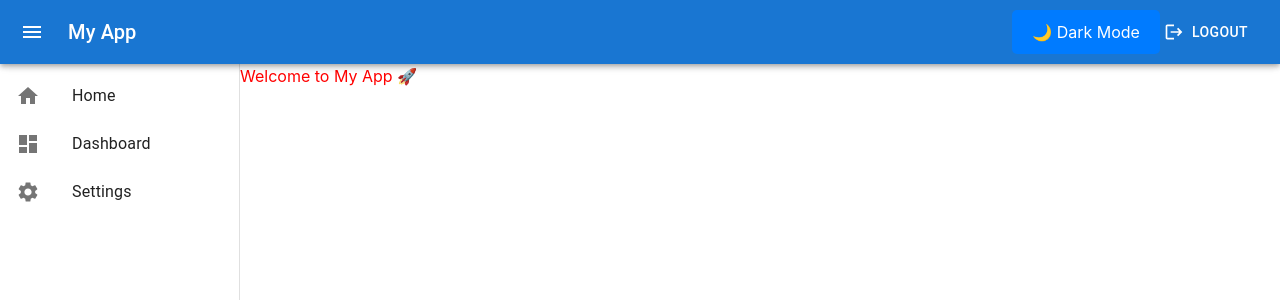
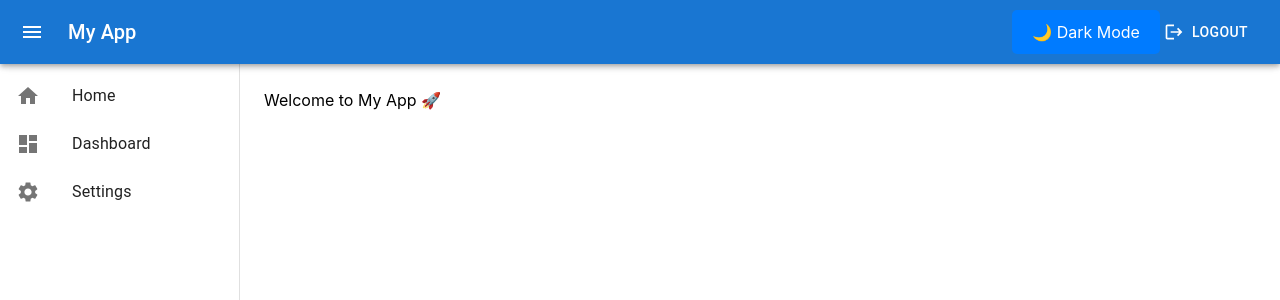
Before and after one commit to ssbugrakaratas/React-TypeScript-Vite-swc-pnpm-base, a React (Vite) app: page / in a window 1280 px wide. Shown: the top 300 px of the page. Built offline with nearby package versions, Linux system fonts and the light colour scheme.

Commit message:
fix: fixed layout problem

```diff
--- a/src/App.tsx
+++ b/src/App.tsx
@@ -1,10 +1,13 @@
+import Layout from "@components/layout/Layout";
 import Home from "@pages/Home";
 
 function App() {
   return (
     <>
       <div>
-        <Home />
+        <Layout>
+          <Home />
+        </Layout>
       </div>
     </>
   );
--- a/src/components/layout/Layout.tsx
+++ b/src/components/layout/Layout.tsx
@@ -79,7 +79,15 @@ const Layout = ({ children }: { children: React.ReactNode }) => {
       </Drawer>
 
       {/* İçerik Alanı */}
-      <Box component="main">
+      <Box
+        component="main"
+        sx={{
+          flexGrow: 1,
+          p: 3,
+          transition: "margin-left 0.3s", // Sidebar açıldığında içerik alanı kayması animasyonu
+          marginLeft: open ? 0 : `${-drawerWidth}px`, // Sidebar açıkken içerik kayacak
+        }}
+      >
         <Toolbar />
         {children}
       </Box>
--- a/src/pages/Home.tsx
+++ b/src/pages/Home.tsx
@@ -1,13 +1,9 @@
-import Layout from "../components/layout/Layout";
-
 const Home = () => {
   return (
     <>
-      <Layout>
-        <div style={{ color: "red" }}>
-          <h1>Welcome to My App 🚀</h1>
-        </div>
-      </Layout>
+      <div>
+        <h1>Welcome to My App 🚀</h1>
+      </div>
     </>
   );
 };
```
